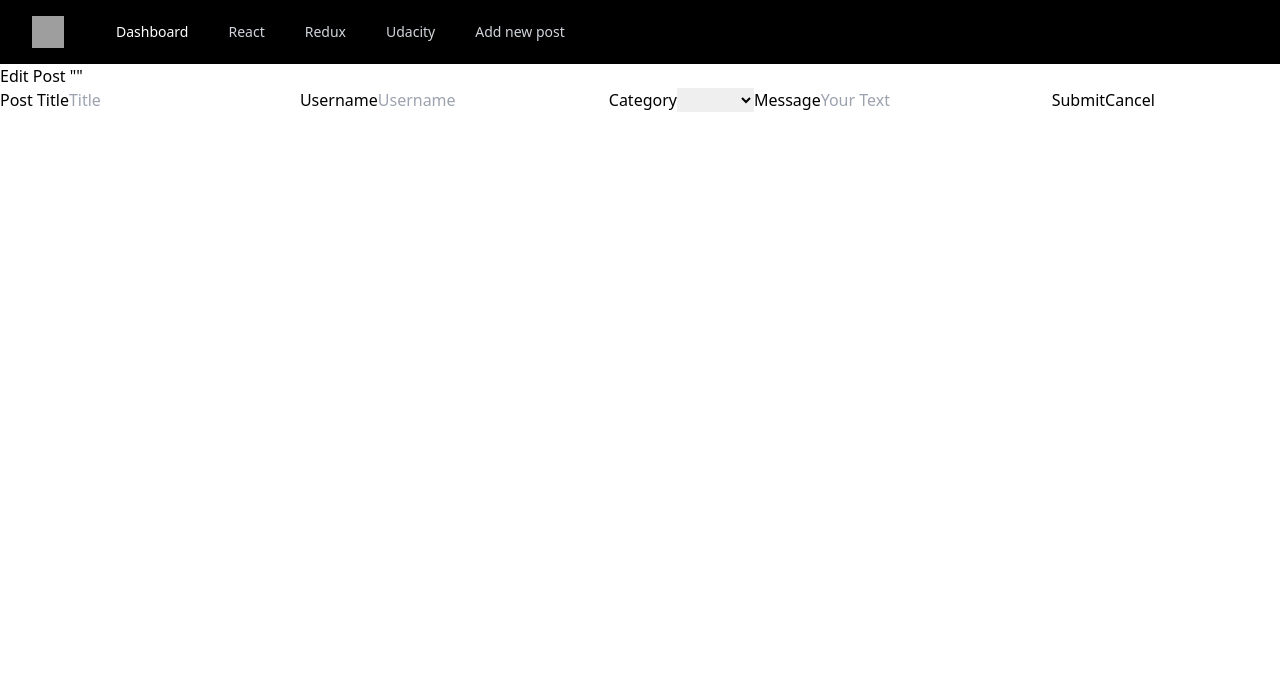
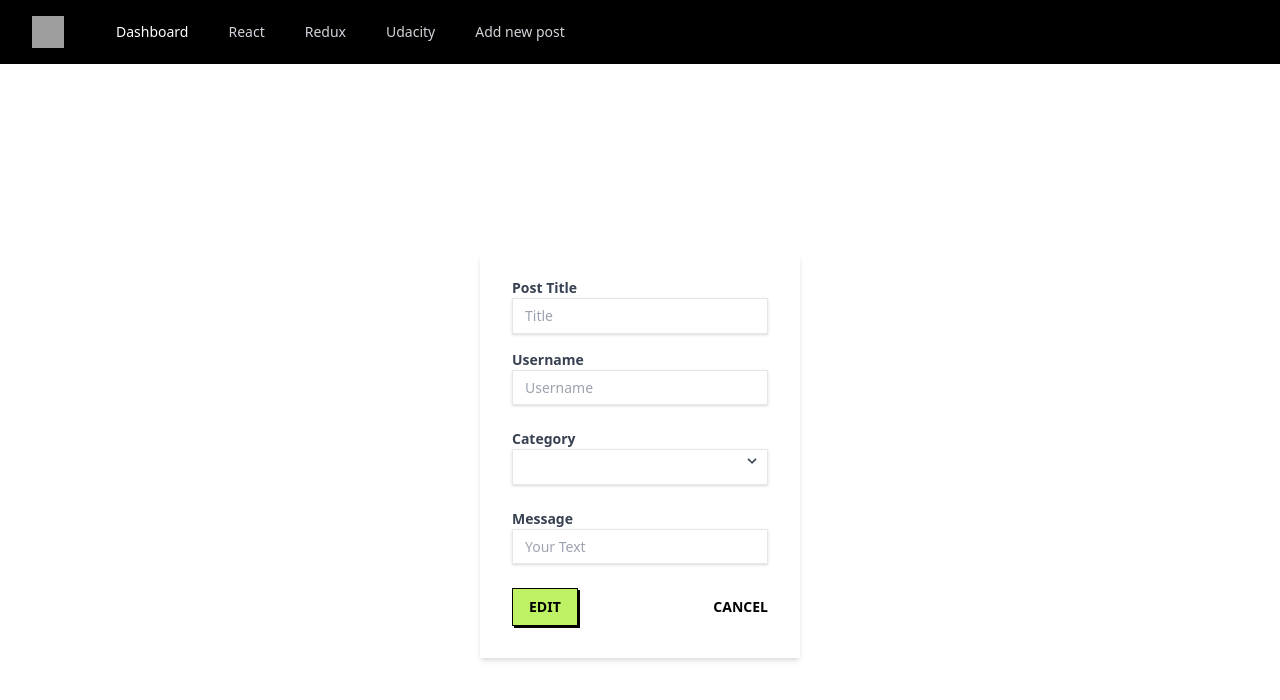
Before and after one commit to conuko/Readable-Frontend, a React (Create React App) app: page /post/edit/1 in a window 1280 px wide. Shown: the top 700 px of the page. Built offline with nearby package versions, Linux system fonts and the light colour scheme; no server answers; grey boxes are pictures that could not be loaded.

Commit message:
style: EditPost complete styling of the form

```diff
--- a/src/components/EditPost.js
+++ b/src/components/EditPost.js
@@ -46,66 +46,77 @@ function EditPostView(props) {
   };
 
   return (
-    <div>
-      <h1>{`Edit Post "${postTitle}"`}</h1>
-      <form className="edit-post" onSubmit={handleSubmit}>
-        <label>
+    <div className="flex h-screen justify-center">
+      <div className="w-full max-w-xs m-auto">
+        <form className="bg-white shadow-md px-8 pt-6 pb-8 mb-4" onSubmit={handleSubmit}>
+          <div className="mb-4">
+            <label className="block text-gray-700 text-sm font-bold mb-2" htmlFor="posttitle">
               Post Title
               <input
+                className="shadow appearance-none border w-full py-2 px-3 text-gray-700 leading-tight hover:border-lime-300 focus:outline-none focus:border-lime-500"
                 name="title"
                 type="text"
                 placeholder="Title"
                 value={title}
                 onChange={(event) => setTitle(event.target.value)}
-            className="text-area"
               />
             </label>
-        <label>
+          </div>
+          <div className="mb-6">
+            <label className="block text-gray-700 text-sm font-bold mb-2" htmlFor="username">
               Username
               <input
+                className="shadow appearance-none border w-full py-2 px-3 text-gray-700 leading-tight hover:border-lime-300 focus:outline-none focus:border-lime-500"
                 name="username"
                 type="text"
                 placeholder="Username"
                 value={username}
                 onChange={(event) => setUsername(event.target.value)}
-            className="text-area"
               />
             </label>
-        <label>
+          </div>
+          <div className="mb-4 inline-block relative w-64">
+            <label className="block text-gray-700 text-sm font-bold mb-2" htmlFor="category">
               Category
-          <select name="category" onChange={(event) => setCategory(event.target.value)}>
+              <select className="block appearance-none w-full bg-white text-gray-700 leading-tight border hover:border-lime-300 px-4 py-2 pr-8 shadow leading-tight focus:outline-none focus:border-lime-500" name="category" onChange={(event) => setCategory(event.target.value)}>
                 <option value={category}>{category}</option>
                 <option key="react" value="react">React</option>
                 <option key="redux" value="redux">Redux</option>
                 <option key="udacity" value="udacity">Udacity</option>
               </select>
+              <div className="pointer-events-none absolute inset-y-0 right-0 flex items-center px-2 text-gray-700">
+                <svg className="fill-current h-4 w-4" xmlns="http://www.w3.org/2000/svg" viewBox="0 0 20 20"><path d="M9.293 12.95l.707.707L15.657 8l-1.414-1.414L10 10.828 5.757 6.586 4.343 8z" /></svg>
+              </div>
             </label>
-        <label>
+          </div>
+          <div className="mb-6">
+            <label className="block text-gray-700 text-sm font-bold mb-2" htmlFor="message">
               Message
               <input
+                className="shadow appearance-none border w-full py-2 px-3 text-gray-700 leading-tight hover:border-lime-300 focus:outline-none focus:border-lime-500"
                 name="message"
                 type="text"
                 placeholder="Your Text"
                 value={message}
                 onChange={(event) => setMessage(event.target.value)}
                 maxLength={280}
-            className="text-area"
               />
             </label>
+          </div>
+          <div className="flex items-center justify-between">
             <button
-          className="submit-button"
+              className="font-bold bg-lime-300 text-black uppercase text-sm border border-black shadow-offset-black hover:bg-lime-500 py-2 px-4 focus:outline-none focus:shadow-outline"
               type="submit"
               disabled={postTitle === '' || username === '' || category === '' || message === ''}
             >
-          Submit
+              Edit
             </button>
-        <Link to="/">
-          <button type="button">
+            <Link className="inline-block align-baseline font-bold uppercase text-sm text-black-500 hover:text-red-500" to="/">
               Cancel
-          </button>
             </Link>
+          </div>
         </form>
-
+      </div>
     </div>
   );
 }
```
Lines whose indentation alone changed are shown as unchanged.
